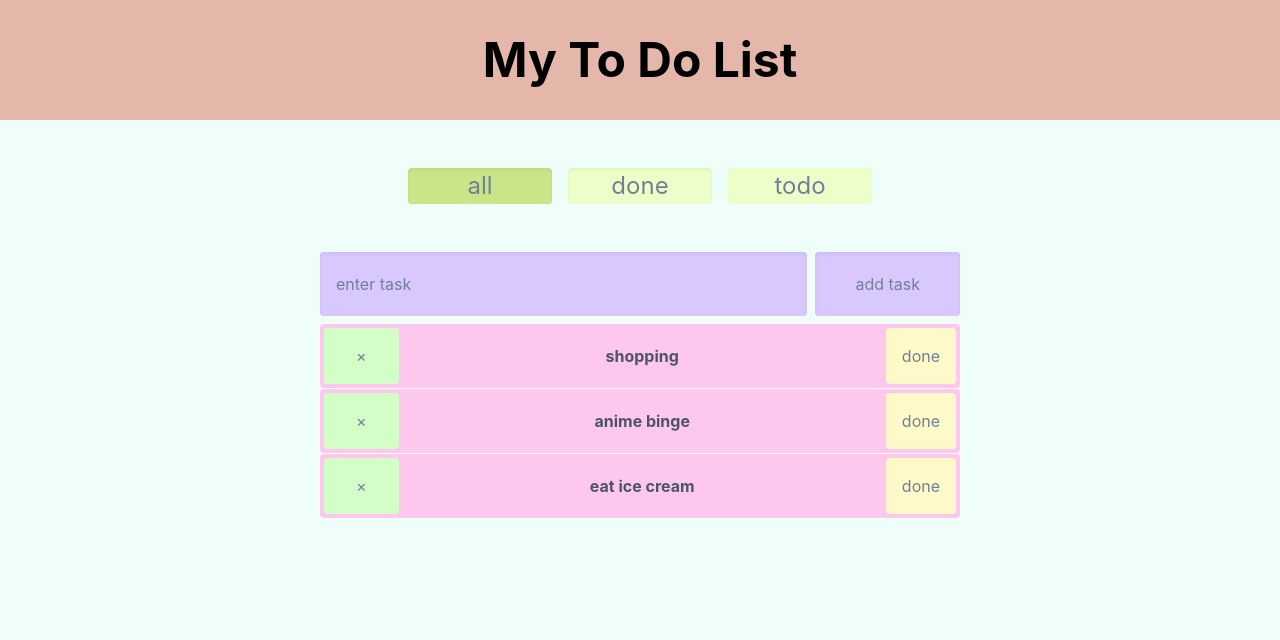
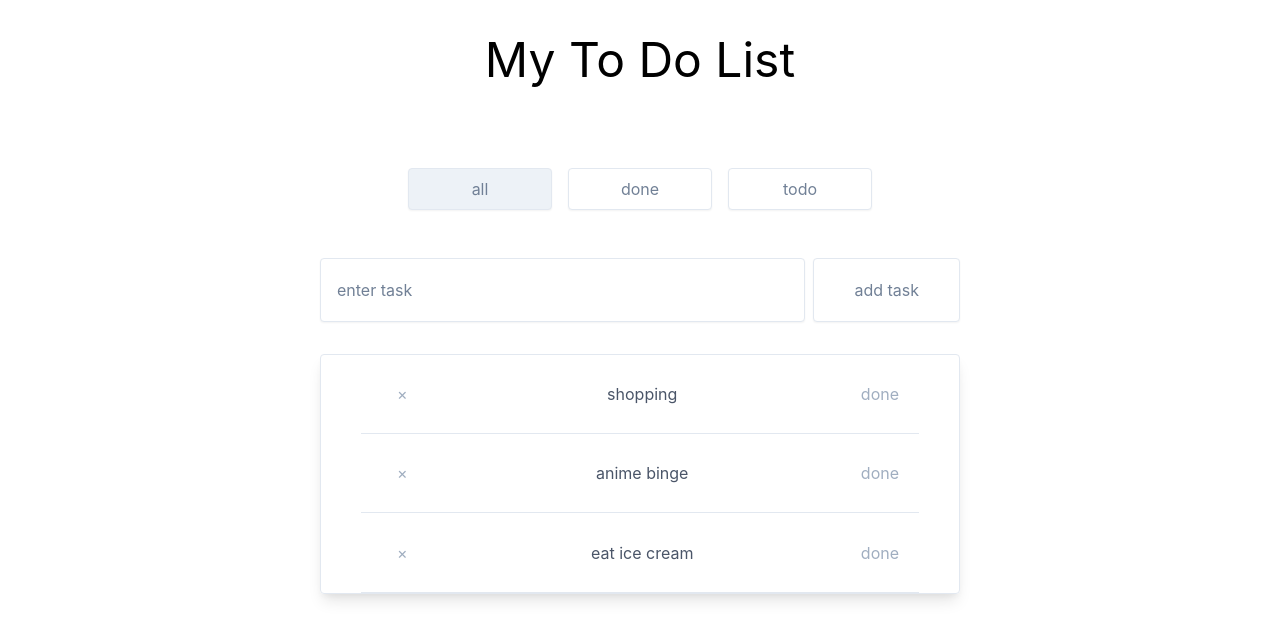
Before and after one commit to gmahima/ReactToDoList, a React (Create React App) app: page /all in a window 1280 px wide. Shown: the top 640 px of the page. Built offline with nearby package versions, Linux system fonts and the light colour scheme.

Commit message:
add style

```diff
--- a/src/App.js
+++ b/src/App.js
@@ -31,7 +31,7 @@ const Tasks = styled.div`
   display: grid;
   grid-template-columns: 0.5fr;
   justify-content: center;
-  grid-gap: 0.5em;
+  grid-gap: 2em;
   @media (max-width: 400px) {
     fgrid-template-columns: 0.1fr;
   }
@@ -41,8 +41,8 @@ const Tasks = styled.div`
   return (
     <Router>
       <Route path="/">
-        <div className="bg-aqua grid w-screen h-screen text-center content-start gap-6 md:gap-12">
-          <h1 className="text-black text-3xl md:text-5xl font-bold bg-orange-300 py-6">My To Do List</h1>
+        <div className="bg-white grid w-screen h-screen text-center content-start gap-6 md:gap-12">
+          <h1 className="text-black text-3xl md:text-5xl py-6">My To Do List</h1>
           <RadioList />
           <Tasks>
             <AddTaskForm />
--- a/src/Tailwind.css
+++ b/src/Tailwind.css
@@ -5,10 +5,10 @@
 @tailwind utilities;
 
   .active {
-    @apply bg-lemon-200;
+    @apply bg-gray-200;
   }
   .active:hover {
-    @apply bg-lemon-200;
+
     cursor:default;
   }
 body {
--- a/src/components/AddTaskForm.js
+++ b/src/components/AddTaskForm.js
@@ -62,12 +62,13 @@ export default function AddTaskForm() {
   return (
     <TaskForm onSubmit={handleSubmit}>
       <input type="text" ref={taskInput} placeholder="enter task" className="text-xs
-       p-2 rounded bg-lilac-100 placeholder-gray-600 box-border sm:text-base sm:p-4
-        text-black shadow-inner
-        hover:bg-opacity-75
-        border: transparent
-        focus:bg-opacity-50 focus:outline-none"/>
-      <input type="submit" value="add task" className="focus:outline-none text-xs p-2 rounded bg-lilac-100 box-border sm:px-10 sm:text-base text-gray-600 shadow-inner text-center hover:bg-lilac-200 "/>
+       p-2 rounded bg-white placeholder-gray-600 box-border sm:text-base sm:p-4
+        text-black shadow-sm border
+        hover:bg-gray-200
+        focus:bg-gray-100 "/>
+      <input type="submit" value="add task" className=" text-xs p-2 rounded box-border sm:px-10 sm:text-base text-gray-600 bg-white  text-center shadow-sm border
+        hover:bg-gray-100
+        focus:bg-opacity-50"/>
     </TaskForm>
   );
 }
--- a/src/components/RadioList.js
+++ b/src/components/RadioList.js
@@ -60,9 +60,9 @@ grid-gap: 1em;
 export default function RadioList() {
   return (
     <NavList>
-          <NavLink to='/all' className="bg-lemon-100 rounded hover:bg-opacity-50 text-gray-600 shadow-inner  sm:text-2xl text-xs" activeClassName='active'>all</NavLink>
-          <NavLink to='/done' className="bg-lemon-100 rounded hover:bg-opacity-50 text-gray-600 shadow-inner sm:text-2xl text-xs" activeClassName='active'>done</NavLink>
-          <NavLink to='/todo' className="bg-lemon-100 rounded hover:bg-opacity-50 text-gray-600 sshadow-inner sm:text-2xl text-xs" activeClassName='active'>todo</NavLink>
+          <NavLink to='/all' className="text-xs p-2 rounded box-border sm:px-10 sm:text-base text-gray-600 bg-white  text-center shadow-sm border hover:bg-gray-100" activeClassName='active'>all</NavLink>
+          <NavLink to='/done' className="text-xs p-2 rounded box-border sm:px-10 sm:text-base text-gray-600 bg-white  text-center shadow-sm border hover:bg-gray-100" activeClassName='active'>done</NavLink>
+          <NavLink to='/todo' className="text-xs p-2 rounded box-border sm:px-10 sm:text-base text-gray-600 bg-white  text-center shadow-sm border hover:bg-gray-100" activeClassName='active'>todo</NavLink>
       </NavList>
   );
 }
--- a/src/components/Task.js
+++ b/src/components/Task.js
@@ -1,14 +1,11 @@
 import React, { useContext} from "react";
 //import { Consumer } from "./context/index";
 import styled from "styled-components";
-import { ThemeProvider } from "styled-components";
 import { TaskContext } from "./context/index";
 
 const TaskName = styled.span`
-  margin: 0 0.05em;
   display: grid;
   align-content: center;
-  font-weight: bold;
   font-size: 1em;
   text-decoration: ${({checked}) =>  (checked? 'line-through': 'none')};
   @media(max-width: 400px) {
@@ -28,6 +25,8 @@ height: 100%;
 display: grid;
 grid-template-columns: auto 1fr auto;
 align-items: stretch;
+grid-gap: 1px;
+
 `
 
 const CheckLabel = styled.label`
@@ -51,9 +50,7 @@ display: none;
 `
 export default function Task({ id }) {
   const context = useContext(TaskContext);
-  const theme = {
-    main: "white"
-  };
+
   const handleChange = (e) =>{
     console.log(e.target.value + " " + e.target.checked)
     context.actions.toggleIsDone(e.target.value, e.target.checked)
@@ -83,18 +80,18 @@ export default function Task({ id }) {
   }
   return (
 
-        <ToDoItem className="bg-pink hover:bg-opacity-75 rounded px-1 py-1">
-        <CloseButton className="text-center rounded sm:text-base text-xs py-0 sm:px-8 px-4 bg-lemon-300 text-gray-600 hover:bg-opacity-75"
+        <ToDoItem className="bg-white  px-1 border-b border-gray-300">
+        <CloseButton className="text-center rounded sm:text-base text-xs py-0 sm:px-8 px-2  text-gray-500 hover:bg-opacity-75"
           onClick={() => {
             return context.actions.removeTask(task.id);
           }}
         >
           &times;
         </CloseButton>
-        <TaskName checked={task.checked} className="text-gray-700">{task.name}</TaskName>
+        <TaskName checked={task.checked} className="text-gray-700 ">{task.name}</TaskName>
         {console.log(task.name)}
 
-        <CheckLabel checked={task.checked} className="text-center rounded sm:text-base text-xs py-0 sm:p-4 p-2 bg-cream text-gray-600 hover:bg-opacity-75">
+        <CheckLabel checked={task.checked} className="text-center rounded sm:text-base text-xs py-0 sm:p-4 p-2  text-gray-500 hover:bg-opacity-75">
           <CheckInput type="checkbox"
             value={task.id}
             checked={task.checked}
--- a/src/components/TaskList.js
+++ b/src/components/TaskList.js
@@ -30,7 +30,7 @@ export default function TaskList({show}) {
   ));
   return (
 
-        <TaskUl>
+        <TaskUl className="shadow-lg rounded   border pb-0 px-10 pt-0 min-h-3">
           {
             taskList
           }
@@ -40,11 +40,14 @@ export default function TaskList({show}) {
   );
 }
 const TaskUl = styled.ul`
+align-items: stretch;
+align-content: start;
 grid-gap: 0.05em;
 list-style: none;
 display: grid;
 grid-template-columns: 1fr;
 grid-auto-rows: 1fr;
+grid-gap: 1px;
 margin: 0;
 padding: 0;
 @media(max-width: 400px) {
--- a/tailwind.config.js
+++ b/tailwind.config.js
@@ -1,6 +1,9 @@
 
 module.exports = {
   theme: {
+    minHeight: {
+      '3': '15em'
+    },
     extend: {
       colors: {
         lilac: {
```
Also changed, not shown: src/index.css.
